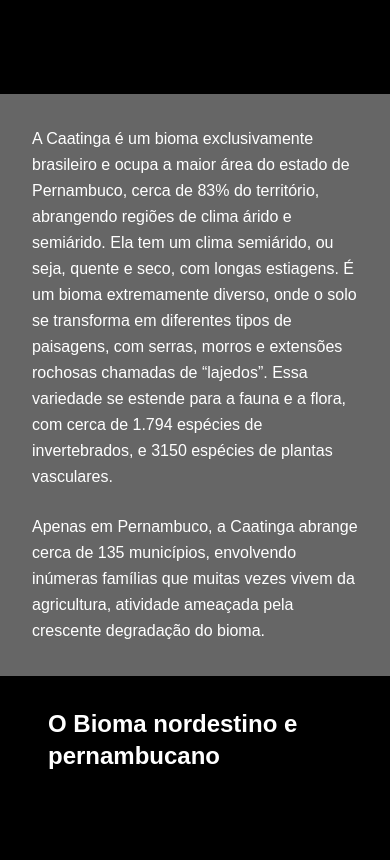
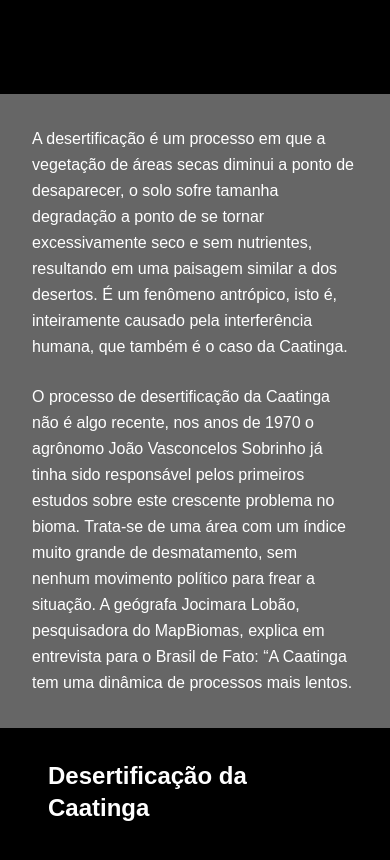
Before and after one commit to phdosilva/safs, a Next.js app: page / in a window 390 px wide. Shown: the part 3020-3880 px from the top of the page. Built offline with nearby package versions, Linux system fonts and the light colour scheme; a web font is replaced by a local one.

Commit message:
Ajuste textos e responsividade

```diff
--- a/app/page.tsx
+++ b/app/page.tsx
@@ -60,8 +60,8 @@ export default function Home() {
         <section className="w-full min-h-screen flex flex-col md:flex-row text-white">
           <div className="max-w-7xl mx-auto flex flex-col md:flex-row min-h-screen bg-black/60">
             {/* Coluna Esquerda */}
-            <div className="max-w7xl max-auto px-4 flex flex-col md:flex-row min-h-screen text-white bg-black">
-              <div className="relative w-full md:w-1/2 flex flex-col justify-between p-8">
+            <div className="w-full md:w-1/2 max-auto px-4 flex flex-col md:flex-row min-h-screen text-white bg-black">
+              <div className="relative w-full md:w-2/3 flex flex-col justify-between p-8">
                 {/* Jitter */}
 
                 <h2 className="text-2xl md:text-4xl font-bold self-start mt-auto">
@@ -99,12 +99,12 @@ export default function Home() {
         <section className="w-full min-h-screen flex flex-col md:flex-row text-white">
           <div className="max-w-7xl mx-auto flex flex-col md:flex-row min-h-screen bg-black/60">
             {/* Coluna Esquerda */}
-            <div className="max-w7xl max-auto px-4 flex flex-col md:flex-row min-h-screen text-white bg-black">
-              <div className="relative w-full md:w-1/2 flex flex-col justify-between p-8">
+            <div className="w-full md:w-1/2 max-auto px-4 flex flex-col md:flex-row min-h-screen text-white bg-black">
+              <div className="relative w-full md:w-2/3 flex flex-col justify-between p-8">
                 {/* Jitter */}
 
                 <h2 className="text-2xl md:text-4xl font-bold self-start mt-auto">
-                  O Bioma nordestino e pernambucano
+                  Desertificação da Caatinga
                 </h2>
               </div>
             </div>
@@ -113,23 +113,23 @@ export default function Home() {
             <div className="w-full md:w-1/2 p-8 flex items-center">
               <div>
                 <p className="text-base md:text-lg leading-relaxed">
-                  A Caatinga é um bioma exclusivamente brasileiro e ocupa a
-                  maior área do estado de Pernambuco, cerca de 83% do
-                  território, abrangendo regiões de clima árido e semiárido. Ela
-                  tem um clima semiárido, ou seja, quente e seco, com longas
-                  estiagens. É um bioma extremamente diverso, onde o solo se
-                  transforma em diferentes tipos de paisagens, com serras,
-                  morros e extensões rochosas chamadas de “lajedos”. Essa
-                  variedade se estende para a fauna e a flora, com cerca de
-                  1.794 espécies de invertebrados, e 3150 espécies de plantas
-                  vasculares.
+                  A desertificação é um processo em que a vegetação de áreas
+                  secas diminui a ponto de desaparecer, o solo sofre tamanha
+                  degradação a ponto de se tornar excessivamente seco e sem
+                  nutrientes, resultando em uma paisagem similar a dos desertos.
+                  É um fenômeno antrópico, isto é, inteiramente causado pela
+                  interferência humana, que também é o caso da Caatinga.{" "}
                 </p>
                 <br />
                 <p className="text-base md:text-lg leading-relaxed">
-                  Apenas em Pernambuco, a Caatinga abrange cerca de 135
-                  municípios, envolvendo inúmeras famílias que muitas vezes
-                  vivem da agricultura, atividade ameaçada pela crescente
-                  degradação do bioma.
+                  O processo de desertificação da Caatinga não é algo recente,
+                  nos anos de 1970 o agrônomo João Vasconcelos Sobrinho já tinha
+                  sido responsável pelos primeiros estudos sobre este crescente
+                  problema no bioma. Trata-se de uma área com um índice muito
+                  grande de desmatamento, sem nenhum movimento político para
+                  frear a situação. A geógrafa Jocimara Lobão, pesquisadora do
+                  MapBiomas, explica em entrevista para o Brasil de Fato: “A
+                  Caatinga tem uma dinâmica de processos mais lentos.
                 </p>
               </div>
             </div>
@@ -138,12 +138,12 @@ export default function Home() {
         <section className="w-full min-h-screen flex flex-col md:flex-row text-white">
           <div className="max-w-7xl mx-auto flex flex-col md:flex-row min-h-screen bg-black/60">
             {/* Coluna Esquerda */}
-            <div className="max-w7xl max-auto px-4 flex flex-col md:flex-row min-h-screen text-white bg-black">
-              <div className="relative w-full md:w-1/2 flex flex-col justify-between p-8">
+            <div className="w-full md:w-1/2 max-auto px-4 flex flex-col md:flex-row min-h-screen text-white bg-black">
+              <div className="relative w-full md:w-2/3 flex flex-col justify-between p-8">
                 {/* Jitter */}
 
                 <h2 className="text-2xl md:text-4xl font-bold self-start mt-auto">
-                  O Bioma nordestino e pernambucano
+                  Desertificação da Caatinga
                 </h2>
               </div>
             </div>
@@ -152,23 +152,23 @@ export default function Home() {
             <div className="w-full md:w-1/2 p-8 flex items-center">
               <div>
                 <p className="text-base md:text-lg leading-relaxed">
-                  A Caatinga é um bioma exclusivamente brasileiro e ocupa a
-                  maior área do estado de Pernambuco, cerca de 83% do
-                  território, abrangendo regiões de clima árido e semiárido. Ela
-                  tem um clima semiárido, ou seja, quente e seco, com longas
-                  estiagens. É um bioma extremamente diverso, onde o solo se
-                  transforma em diferentes tipos de paisagens, com serras,
-                  morros e extensões rochosas chamadas de “lajedos”. Essa
-                  variedade se estende para a fauna e a flora, com cerca de
-                  1.794 espécies de invertebrados, e 3150 espécies de plantas
-                  vasculares.
-                </p>
-                <br />
-                <p className="text-base md:text-lg leading-relaxed">
-                  Apenas em Pernambuco, a Caatinga abrange cerca de 135
-                  municípios, envolvendo inúmeras famílias que muitas vezes
-                  vivem da agricultura, atividade ameaçada pela crescente
-                  degradação do bioma.
+                  Uma degradação que é feita na Caatinga leva muito mais tempo
+                  para recuperar que em outro ambiente. Quando a gente fala em
+                  degradação e desmatamento, a gente está falando em acelerar
+                  processos que vão gerar a desertificação”. Um estudo publicado
+                  em 2024 pela revista Applied Soil Ecology já constatou que a
+                  desertificação no bioma reduz mais de 50% a funcionalidade do
+                  solo. Esse fator reduz consideravelmente a capacidade de
+                  sustentar o crescimento das plantas, afetando diretamente a
+                  vida humana e animal no local. Esse grande estado de
+                  degradação contribui ainda mais para o agravamento da
+                  condição, o solo enfraquecido dessa maneira impede parte da
+                  infiltração de água, o que acelera o processo de erosão.
+                  Devido ao desmatamento desenfreado, a Caatinga já perdeu mais
+                  de 40% de seu território original, segundo dados do Relatório
+                  Anual do Desmatamento de 2023 do MapBiomas, que também relatou
+                  um aumento de 43,3% de áreas desmatadas em comparação ao ano
+                  anterior, 2022.{" "}
                 </p>
               </div>
             </div>
@@ -177,12 +177,12 @@ export default function Home() {
         <section className="w-full min-h-screen flex flex-col md:flex-row text-white">
           <div className="max-w-7xl mx-auto flex flex-col md:flex-row min-h-screen bg-black/60">
             {/* Coluna Esquerda */}
-            <div className="max-w7xl max-auto px-4 flex flex-col md:flex-row min-h-screen text-white bg-black">
-              <div className="relative w-full md:w-1/2 flex flex-col justify-between p-8">
+            <div className="w-full md:w-1/2 max-auto px-4 flex flex-col md:flex-row min-h-screen text-white bg-black">
+              <div className="relative w-full md:w-2/3 flex flex-col justify-between p-8">
                 {/* Jitter */}
 
                 <h2 className="text-2xl md:text-4xl font-bold self-start mt-auto">
-                  O Bioma nordestino e pernambucano
+                  Desertificação da Caatinga
                 </h2>
               </div>
             </div>
@@ -191,23 +191,18 @@ export default function Home() {
             <div className="w-full md:w-1/2 p-8 flex items-center">
               <div>
                 <p className="text-base md:text-lg leading-relaxed">
-                  A Caatinga é um bioma exclusivamente brasileiro e ocupa a
-                  maior área do estado de Pernambuco, cerca de 83% do
-                  território, abrangendo regiões de clima árido e semiárido. Ela
-                  tem um clima semiárido, ou seja, quente e seco, com longas
-                  estiagens. É um bioma extremamente diverso, onde o solo se
-                  transforma em diferentes tipos de paisagens, com serras,
-                  morros e extensões rochosas chamadas de “lajedos”. Essa
-                  variedade se estende para a fauna e a flora, com cerca de
-                  1.794 espécies de invertebrados, e 3150 espécies de plantas
-                  vasculares.
-                </p>
-                <br />
-                <p className="text-base md:text-lg leading-relaxed">
-                  Apenas em Pernambuco, a Caatinga abrange cerca de 135
-                  municípios, envolvendo inúmeras famílias que muitas vezes
-                  vivem da agricultura, atividade ameaçada pela crescente
-                  degradação do bioma.
+                  Na época do lançamento do relatório, Washington Rocha,
+                  coordenador da equipe da Caatinga do MapBiomas explicou causas
+                  desse aumento: “O maior desmatamento verificado na Caatinga
+                  foi impulsionado pela expansão de atividades agropecuárias. Um
+                  fenômeno que capturamos é o desmatamento para fins de
+                  implantação de parques solares e eólicos crescendo pelo
+                  bioma”. Mais 4.302 hectares foram desmatados por
+                  empreendimentos de energia renováveis (eólica e solar), de
+                  acordo com a revista Exame. No meio desta situação, secas
+                  ficam cada vez mais severas e a expansão do agronegócio
+                  impulsiona a degradação na área, afetando não apenas as
+                  famílias residentes mas também a vegetação e os animais.
                 </p>
               </div>
             </div>
@@ -216,12 +211,13 @@ export default function Home() {
         <section className="w-full min-h-screen flex flex-col md:flex-row text-white">
           <div className="max-w-7xl mx-auto flex flex-col md:flex-row min-h-screen bg-black/60">
             {/* Coluna Esquerda */}
-            <div className="max-w7xl max-auto px-4 flex flex-col md:flex-row min-h-screen text-white bg-black">
-              <div className="relative w-full md:w-1/2 flex flex-col justify-between p-8">
+            <div className="w-full md:w-1/2 max-auto px-4 flex flex-col md:flex-row min-h-screen text-white bg-black">
+              <div className="relative w-full md:w-2/3 flex flex-col justify-between p-8">
                 {/* Jitter */}
 
                 <h2 className="text-2xl md:text-4xl font-bold self-start mt-auto">
-                  O Bioma nordestino e pernambucano
+                  A caatinga é o bioma brasileiro com maior potencial de
+                  sequestro de carbono
                 </h2>
               </div>
             </div>
@@ -230,23 +226,25 @@ export default function Home() {
             <div className="w-full md:w-1/2 p-8 flex items-center">
               <div>
                 <p className="text-base md:text-lg leading-relaxed">
-                  A Caatinga é um bioma exclusivamente brasileiro e ocupa a
-                  maior área do estado de Pernambuco, cerca de 83% do
-                  território, abrangendo regiões de clima árido e semiárido. Ela
-                  tem um clima semiárido, ou seja, quente e seco, com longas
-                  estiagens. É um bioma extremamente diverso, onde o solo se
-                  transforma em diferentes tipos de paisagens, com serras,
-                  morros e extensões rochosas chamadas de “lajedos”. Essa
-                  variedade se estende para a fauna e a flora, com cerca de
-                  1.794 espécies de invertebrados, e 3150 espécies de plantas
-                  vasculares.
-                </p>
-                <br />
-                <p className="text-base md:text-lg leading-relaxed">
-                  Apenas em Pernambuco, a Caatinga abrange cerca de 135
-                  municípios, envolvendo inúmeras famílias que muitas vezes
-                  vivem da agricultura, atividade ameaçada pela crescente
-                  degradação do bioma.
+                  Diferente do que era pensado antigamente, a Caatinga, bioma
+                  exclusivo do Brasil, é um bioma muito rico, com propriedades
+                  surpreendentes que o tornam a vegetação número um no sequestro
+                  de carbono. Com cerca de 860 Km², a vegetação da caatinga é
+                  seca mas repleta de vida, abarcando mais de 3.300 espécies e
+                  contribuindo com a redução dos gases do efeito estufa. “A
+                  floresta presta muitos benefícios, incluindo a mitigação, no
+                  caso o sequestro de carbono, a retirada de CO2 da atmosfera
+                  que está ligado ao aquecimento global”, pontuou John Cunha,
+                  pesquisador do Observatório da Caatinga. Estudos do
+                  Observatório Nacional da Caatinga apontam que a Caatinga,
+                  mesmo durante duras secas, é excelente no sequestro de CO2,
+                  também conhecido como Dióxido de Carbono. Essa substância
+                  gasosa existe em abundância na atmosfera, no entanto, ações
+                  humanas, como queima de carvão e petróleo, expelem ainda mais,
+                  agravando o efeito estufa e aquecendo ainda mais o planeta. Em
+                  áreas mais úmidas, conhecidas como Caatinga Hipoxerófilas, a
+                  vegetação sequestra até três vezes mais carbono por ano, em
+                  comparação com regiões mais secas.{" "}
                 </p>
               </div>
             </div>
@@ -255,12 +253,13 @@ export default function Home() {
         <section className="w-full min-h-screen flex flex-col md:flex-row text-white">
           <div className="max-w-7xl mx-auto flex flex-col md:flex-row min-h-screen bg-black/60">
             {/* Coluna Esquerda */}
-            <div className="max-w7xl max-auto px-4 flex flex-col md:flex-row min-h-screen text-white bg-black">
-              <div className="relative w-full md:w-1/2 flex flex-col justify-between p-8">
+            <div className="w-full md:w-1/2 max-auto px-4 flex flex-col md:flex-row min-h-screen text-white bg-black">
+              <div className="relative w-full md:w-2/3 flex flex-col justify-between p-8">
                 {/* Jitter */}
 
                 <h2 className="text-2xl md:text-4xl font-bold self-start mt-auto">
-                  O Bioma nordestino e pernambucano
+                  A caatinga é o bioma brasileiro com maior potencial de
+                  sequestro de carbono
                 </h2>
               </div>
             </div>
@@ -269,23 +268,20 @@ export default function Home() {
             <div className="w-full md:w-1/2 p-8 flex items-center">
               <div>
                 <p className="text-base md:text-lg leading-relaxed">
-                  A Caatinga é um bioma exclusivamente brasileiro e ocupa a
-                  maior área do estado de Pernambuco, cerca de 83% do
-                  território, abrangendo regiões de clima árido e semiárido. Ela
-                  tem um clima semiárido, ou seja, quente e seco, com longas
-                  estiagens. É um bioma extremamente diverso, onde o solo se
-                  transforma em diferentes tipos de paisagens, com serras,
-                  morros e extensões rochosas chamadas de “lajedos”. Essa
-                  variedade se estende para a fauna e a flora, com cerca de
-                  1.794 espécies de invertebrados, e 3150 espécies de plantas
-                  vasculares.
-                </p>
-                <br />
-                <p className="text-base md:text-lg leading-relaxed">
-                  Apenas em Pernambuco, a Caatinga abrange cerca de 135
-                  municípios, envolvendo inúmeras famílias que muitas vezes
-                  vivem da agricultura, atividade ameaçada pela crescente
-                  degradação do bioma.
+                  A caatinga também se mostra super eficiente na utilização e
+                  armazenamento do carbono, apresentando uma média de 45% em
+                  eficiência. Por exemplo, a cada 100 toneladas de CO2
+                  capturadas pela caatinga, 45 ficam retidas. Além disso, cerca
+                  de 3,5 quilogramas de dióxido de carbono são fixadas por metro
+                  cúbico de água transpirada pelo bioma. Apesar de ser um dos
+                  mais importantes biomas, a caatinga sofre com uma forte
+                  degradação, empobrecendo o solo e levando todo um ecossistema
+                  à morte. De acordo com a Agência Brasil, o país já perdeu 34
+                  milhões de hectares dos 82,6 milhões de hectares da Caatinga,
+                  além de ter 60% da vegetação nativa ocupada. Do contrário do
+                  que era imaginado, esse processo de desertificação não
+                  acontece somente pelas mãos do pequeno agricultor, mas
+                  principalmente pelas grandes empresas.
                 </p>
               </div>
             </div>
@@ -294,12 +290,13 @@ export default function Home() {
         <section className="w-full min-h-screen flex flex-col md:flex-row text-white">
           <div className="max-w-7xl mx-auto flex flex-col md:flex-row min-h-screen bg-black/60">
             {/* Coluna Esquerda */}
-            <div className="max-w7xl max-auto px-4 flex flex-col md:flex-row min-h-screen text-white bg-black">
-              <div className="relative w-full md:w-1/2 flex flex-col justify-between p-8">
+            <div className="w-full md:w-1/2 max-auto px-4 flex flex-col md:flex-row min-h-screen text-white bg-black">
+              <div className="relative w-full md:w-2/3 flex flex-col justify-between p-8">
                 {/* Jitter */}
 
                 <h2 className="text-2xl md:text-4xl font-bold self-start mt-auto">
-                  O Bioma nordestino e pernambucano
+                  A caatinga é o bioma brasileiro com maior potencial de
+                  sequestro de carbono
                 </h2>
               </div>
             </div>
@@ -308,23 +305,19 @@ export default function Home() {
             <div className="w-full md:w-1/2 p-8 flex items-center">
               <div>
                 <p className="text-base md:text-lg leading-relaxed">
-                  A Caatinga é um bioma exclusivamente brasileiro e ocupa a
-                  maior área do estado de Pernambuco, cerca de 83% do
-                  território, abrangendo regiões de clima árido e semiárido. Ela
-                  tem um clima semiárido, ou seja, quente e seco, com longas
-                  estiagens. É um bioma extremamente diverso, onde o solo se
-                  transforma em diferentes tipos de paisagens, com serras,
-                  morros e extensões rochosas chamadas de “lajedos”. Essa
-                  variedade se estende para a fauna e a flora, com cerca de
-                  1.794 espécies de invertebrados, e 3150 espécies de plantas
-                  vasculares.
+                  “A gente tem visto novas dinâmicas de degradação impulsionadas
+                  pelos mega empreendimentos. Esses que têm capacidade de fato
+                  para modificar o ambiente de forma significativa”, pontuou o
+                  pesquisador. Além disso, De acordo com John Cunha, algumas
+                  questões têm sido pontuais nesse processo de modificação da
+                  Caatinga:
                 </p>
                 <br />
                 <p className="text-base md:text-lg leading-relaxed">
-                  Apenas em Pernambuco, a Caatinga abrange cerca de 135
-                  municípios, envolvendo inúmeras famílias que muitas vezes
-                  vivem da agricultura, atividade ameaçada pela crescente
-                  degradação do bioma.
+                  O pesquisador também reforçou que a degradação da caatinga não
+                  está somente ligada à escassez de água, por isso, a criação e
+                  oferta de Oásis não deve ser vista como única solução para a
+                  desertificação do ambiente.
                 </p>
               </div>
             </div>
```
